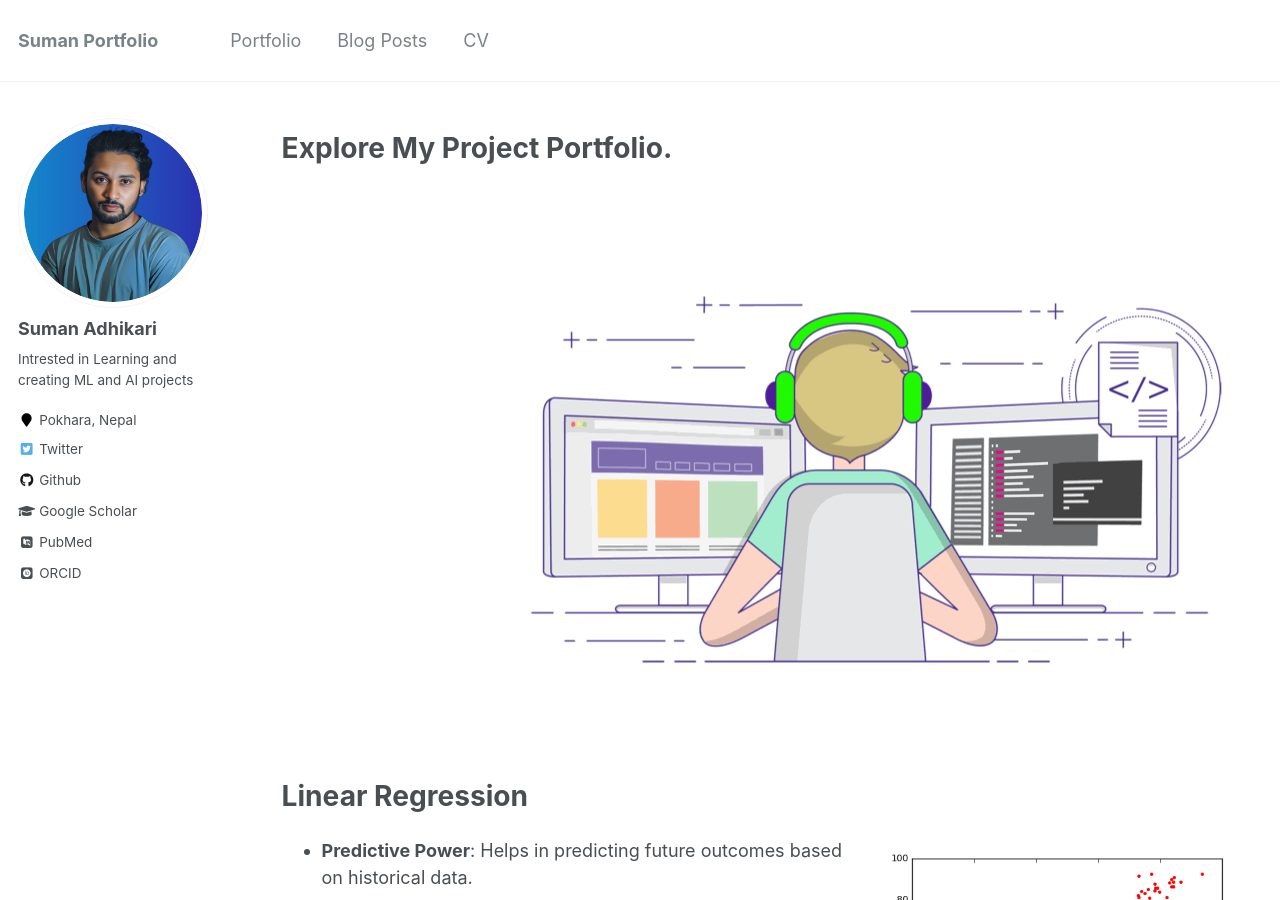
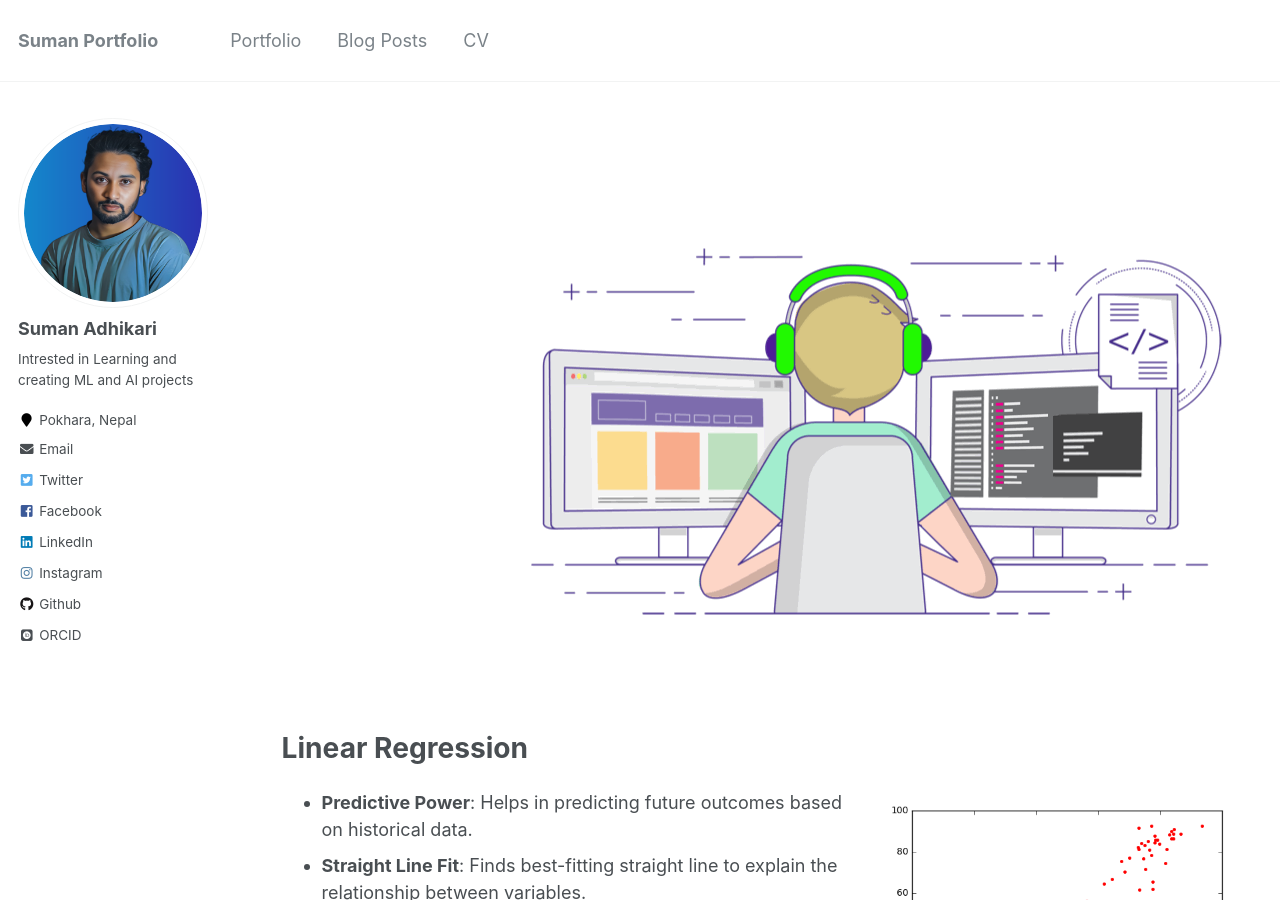
Before and after one commit to thesuman74/portfolio, a Jekyll site: the page built from _pages/works.md, in a window 1280 px wide and 900 px high. Built offline with Jekyll 4.4.1, drawn with Linux system fonts in a browser that asks for light colours; some web fonts are replaced; some of the changed lines change nothing that is shown.

Commit message:
links added

```diff
--- a/_config.yml
+++ b/_config.yml
@@ -85,24 +85,24 @@ author:
   bio              : "Intrested in Learning and creating ML and AI projects"
   location         : "Pokhara, Nepal"
   employer         :
-  pubmed           : "https://www.ncbi.nlm.nih.gov/pubmed/?term=john+snow"
-  googlescholar    : "http://yourfullgooglescholarurl.com"
-  email            :
+  pubmed           : #"https://www.ncbi.nlm.nih.gov/pubmed/?term=john+snow"
+  googlescholar    : #"http://yourfullgooglescholarurl.com"
+  email            :  "yes.u.man7@gmail.com"
   researchgate     :  # example: "https://www.researchgate.net/profile/yourprofile"
   uri              :
   bitbucket        :
   codepen          :
   dribbble         :
   flickr           :
-  facebook         :
+  facebook         : "mesumanadhikari"
   foursquare       :
   github           : "thesuman74"
   google_plus      :
   keybase          :
-  instagram        :
+  instagram        : "sumann_adhikari_"
   impactstory      : #"https://profiles.impactstory.org/u/xxxx-xxxx-xxxx-xxxx"
   lastfm           :
-  linkedin         :
+  linkedin         : "in/suman-adhikari-/"
   orcid            : "http://orcid.org/yourorcidurl"
   pinterest        :
   soundcloud       :
--- a/_pages/works.md
+++ b/_pages/works.md
@@ -7,9 +7,6 @@ redirect_from:
   - /resume
 ---
 
-
-# Explore My Project Portfolio.
-
 <div style="display: flex; justify-content: space-between;">
     <a href="https://github.com/thesuman74/AI_with_python">
 <!--         <img src="https://cdn.dribbble.com/users/1162077/screenshots/3848914/programmer.gif" alt="Image 1" width="400" height="100%"> -->
@@ -18,6 +15,8 @@ redirect_from:
         <img src="https://thesuman74.github.io/portfolio/images/programmer.gif" alt="Image 2" width="800" height="100%">
     </a>
 </div>
+
+<!-- # Explore My Project Portfolio.  -->
 
 # Linear Regression
 <p align="left">
```
